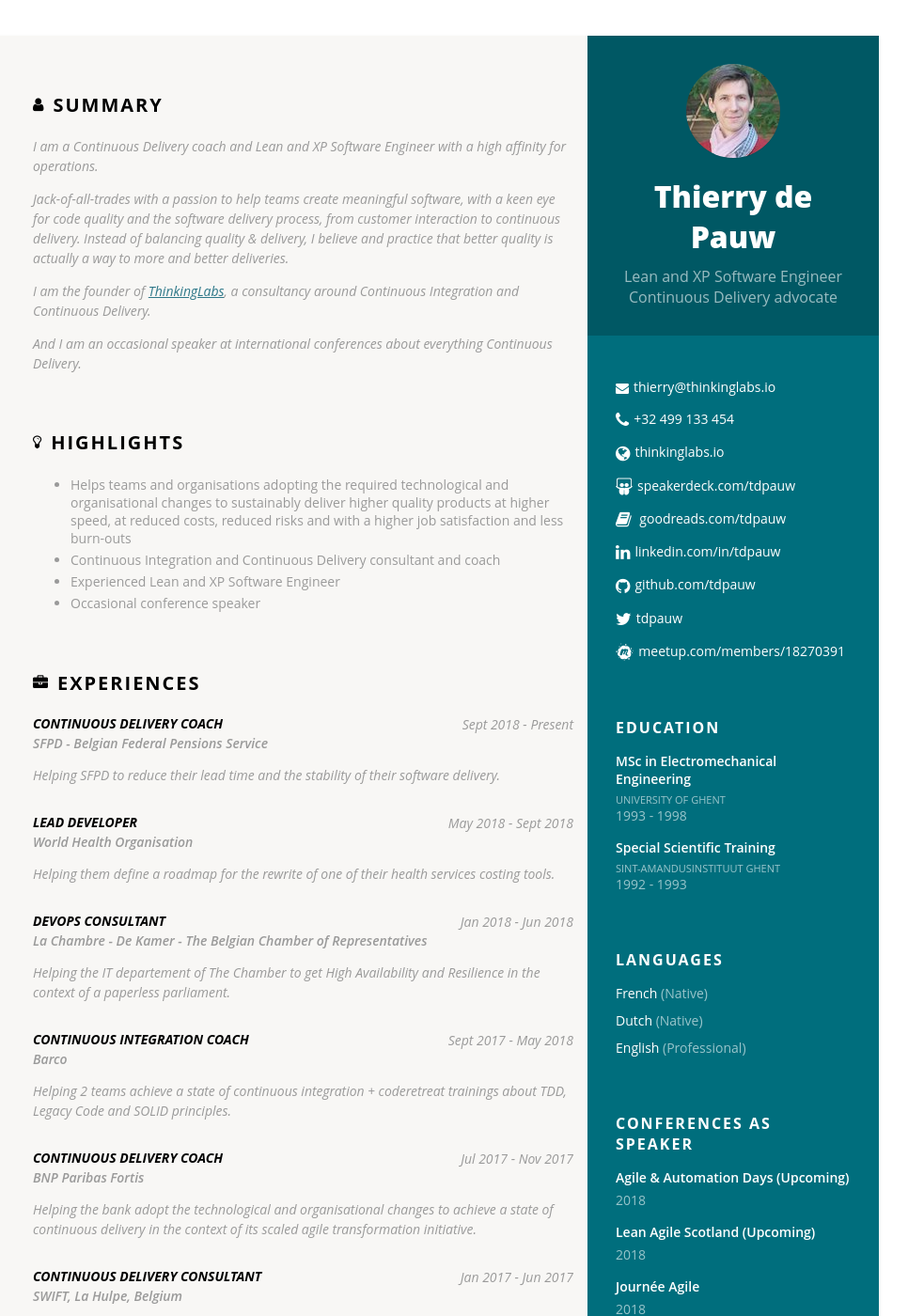
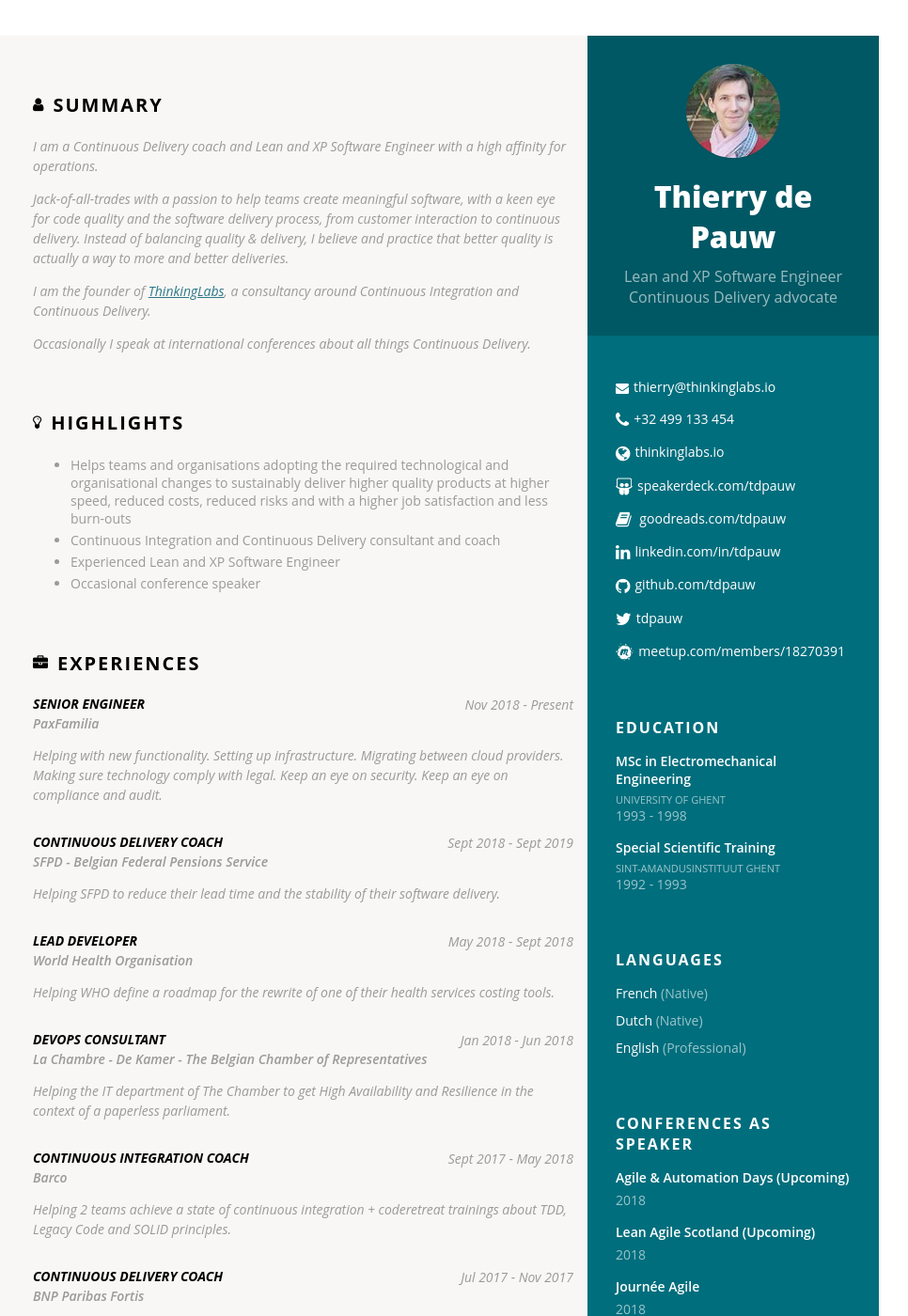
Before and after one commit to tdpauw/tdpauw.github.io, a Jekyll site: the page built from index.html, in a window 1280 px wide and 1400 px high. Shown: the whole window at 94% size, without its empty margins (185-1151 px from the left). Built offline with Jekyll 4.4.1, drawn with Linux system fonts in a browser that asks for light colours.

Commit message:
Add PaxFamilia as experience

```diff
--- a/_data/cv.yml
+++ b/_data/cv.yml
@@ -226,17 +226,27 @@ summary: |
 
   I am the founder of [ThinkingLabs](http://thinkinglabs.io), a consultancy around Continuous Integration and Continuous Delivery.
 
-  And I am an occasional speaker at international conferences about everything Continuous Delivery.
+  Occasionally I speak at international conferences about all things Continuous Delivery.
 
 highlights: |
-  - Helps teams and organisations adopting the required technological and organisational changes to sustainably deliver higher quality products at higher speed, at reduced costs, reduced risks and with a higher job satisfaction and less burn-outs
+  - Helps teams and organisations adopting the required technological and organisational changes to sustainably deliver higher quality products at higher speed, reduced costs, reduced risks and with a higher job satisfaction and less burn-outs
   - Continuous Integration and Continuous Delivery consultant and coach
   - Experienced Lean and XP Software Engineer
   - Occasional conference speaker
 
 experiences:
+  - company: PaxFamilia
+    period: Nov 2018 - Present
+    title: Senior Engineer
+    description: |
+      Helping with new functionality.
+      Setting up infrastructure. Migrating between cloud providers.
+      Making sure technology comply with legal.
+      Keep an eye on security.
+      Keep an eye on compliance and audit.
+
   - company: SFPD - Belgian Federal Pensions Service
-    period: Sept 2018 - Present
+    period: Sept 2018 - Sept 2019
     title: Continuous Delivery coach
     description:
       Helping SFPD to reduce their lead time and the stability of their software delivery.
@@ -245,13 +255,13 @@ experiences:
     period: May 2018 - Sept 2018
     title: Lead Developer
     description:
-      Helping them define a roadmap for the rewrite of one of their health services costing tools.
+      Helping WHO define a roadmap for the rewrite of one of their health services costing tools.
 
   - company: La Chambre - De Kamer - The Belgian Chamber of Representatives
     period: Jan 2018 - Jun 2018
     title: DevOps consultant
     description:
-      Helping the IT departement of The Chamber to get High Availability and Resilience in the context of a paperless parliament.
+      Helping the IT department of The Chamber to get High Availability and Resilience in the context of a paperless parliament.
 
   - company: Barco
     period: Sept 2017 - May 2018
```
